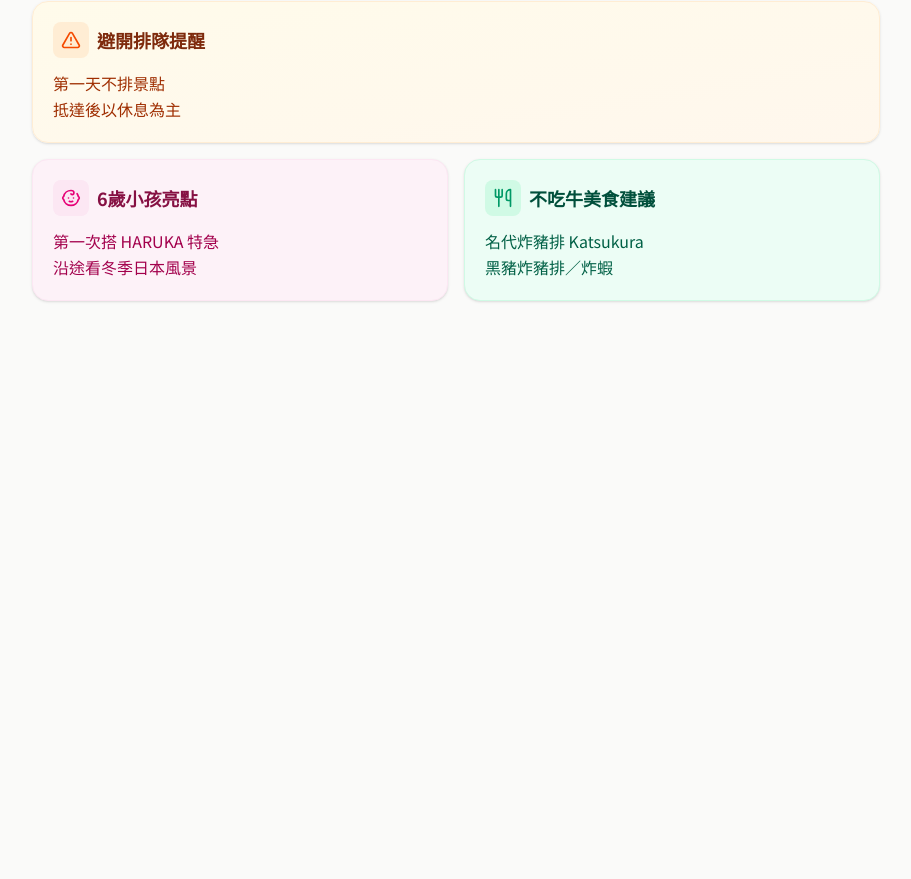
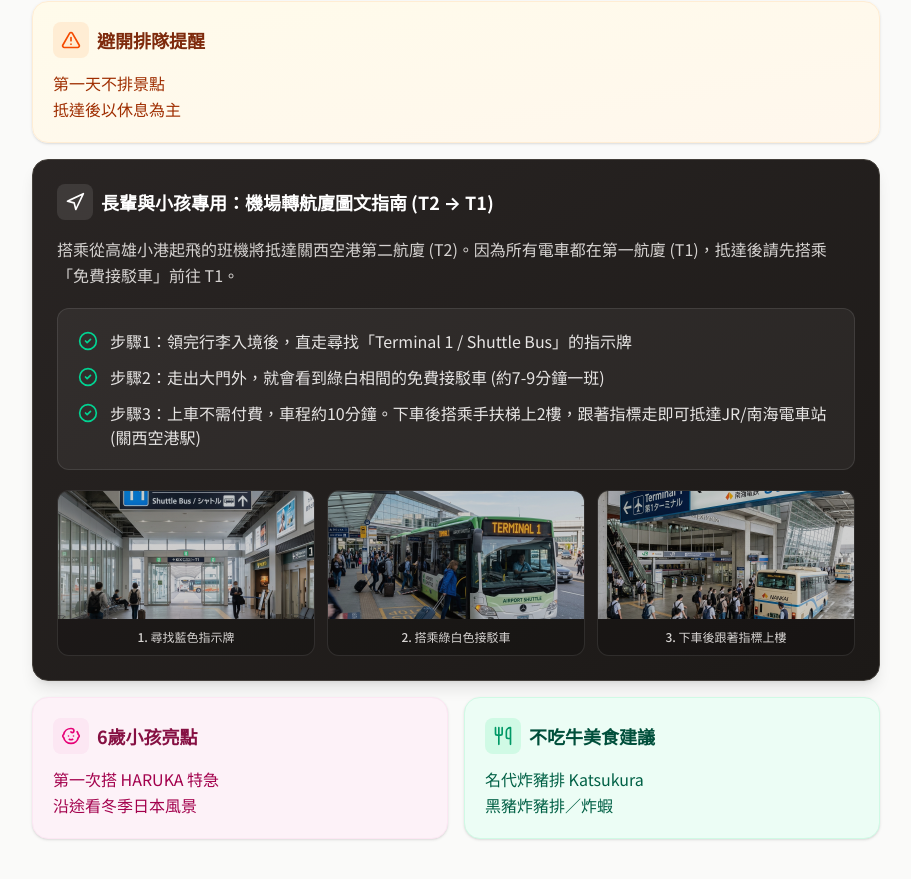
Before and after one commit to pilimesai/osaka-family-7d, a React (Vite) app: page / in a window 1280 px wide. Shown: the part 875-1754 px from the top of the page, without its empty margins (184-1095 px from the left). Before the commit the page ends 1232 px from the top, so only its background shows below. Built offline with nearby package versions, Linux system fonts and the light colour scheme.

Commit message:
feat: restore T2 to T1 guide for Day 1

```diff
--- a/src/App.tsx
+++ b/src/App.tsx
@@ -196,6 +196,35 @@ function App() {
                       </motion.div>
                     )}
 
+                    {/* Guide Card */}
+                    {currentDay.guide && (
+                      <motion.div variants={itemVariants} className="col-span-1 md:col-span-2 bg-gradient-to-br from-stone-800 to-stone-900 rounded-2xl p-6 border border-stone-700 shadow-lg text-white">
+                        <div className="flex items-center gap-2 mb-4">
+                          <div className="p-2 bg-white/10 rounded-lg"><Navigation className="w-5 h-5 text-white" /></div>
+                          <h3 className="font-bold text-white text-lg">{currentDay.guide.title}</h3>
+                        </div>
+                        <p className="text-stone-300 leading-relaxed mb-5">{currentDay.guide.description}</p>
+                        <div className="bg-white/5 rounded-xl p-5 border border-white/10 mb-5">
+                          <ul className="space-y-3">
+                            {currentDay.guide.steps.map((step, idx) => (
+                              <li key={idx} className="flex items-start gap-3 text-stone-200">
+                                <CheckCircle2 className="w-5 h-5 text-emerald-400 shrink-0 mt-0.5" />
+                                <span>{step}</span>
+                              </li>
+                            ))}
+                          </ul>
+                        </div>
+                        <div className="grid grid-cols-1 sm:grid-cols-3 gap-3">
+                          {currentDay.guide.images.map((img, idx) => (
+                            <div key={idx} className="rounded-xl overflow-hidden border border-white/10 bg-black/20">
+                              <img src={img.url} alt={img.caption} className="w-full h-32 object-cover opacity-80 hover:opacity-100 transition-opacity" />
+                              <div className="p-2.5 text-xs text-center text-stone-300 font-medium">{img.caption}</div>
+                            </div>
+                          ))}
+                        </div>
+                      </motion.div>
+                    )}
+
                     {/* Child Card */}
                     <motion.div variants={itemVariants} className="bg-pink-50 rounded-2xl p-5 border border-pink-100 shadow-sm">
                       <div className="flex items-center gap-2 mb-3">
--- a/src/constants.ts
+++ b/src/constants.ts
@@ -22,7 +22,21 @@ export const ITINERARY: DayItinerary[] = [
     "transport": "關空特急 HARUKA\r\n關西機場 → 京都",
     "childHighlights": "第一次搭 HARUKA 特急\r\n沿途看冬季日本風景",
     "food": "名代炸豬排 Katsukura\r\n黑豬炸豬排／炸蝦",
-    "queueTips": "第一天不排景點\r\n抵達後以休息為主"
+    "queueTips": "第一天不排景點\r\n抵達後以休息為主",
+    "guide": {
+      "title": "長輩與小孩專用：機場轉航廈圖文指南 (T2 → T1)",
+      "description": "搭乘從高雄小港起飛的班機將抵達關西空港第二航廈 (T2)。因為所有電車都在第一航廈 (T1)，抵達後請先搭乘「免費接駁車」前往 T1。",
+      "steps": [
+        "步驟1：領完行李入境後，直走尋找「Terminal 1 / Shuttle Bus」的指示牌",
+        "步驟2：走出大門外，就會看到綠白相間的免費接駁車 (約7-9分鐘一班)",
+        "步驟3：上車不需付費，車程約10分鐘。下車後搭乘手扶梯上2樓，跟著指標走即可抵達JR/南海電車站 (關西空港駅)"
+      ],
+      "images": [
+        { "url": "images/guide/kix_t2_exit.jpg", "caption": "1. 尋找藍色指示牌" },
+        { "url": "images/guide/kix_t2_bus.jpg", "caption": "2. 搭乘綠白色接駁車" },
+        { "url": "images/guide/kix_t1_arrival.jpg", "caption": "3. 下車後跟著指標上樓" }
+      ]
+    }
   },
   {
     "day": 2,
--- a/src/types.ts
+++ b/src/types.ts
@@ -4,10 +4,14 @@ export interface DayItinerary {
   tagColor: string;
   highlights: string;
   schedule: string;
-  transport: string;
-  childHighlights: string;
   food: string;
   queueTips?: string;
+  guide?: {
+    title: string;
+    description: string;
+    steps: string[];
+    images: { url: string; caption: string }[];
+  };
 }
 
 export interface QueueStrategy {
```
